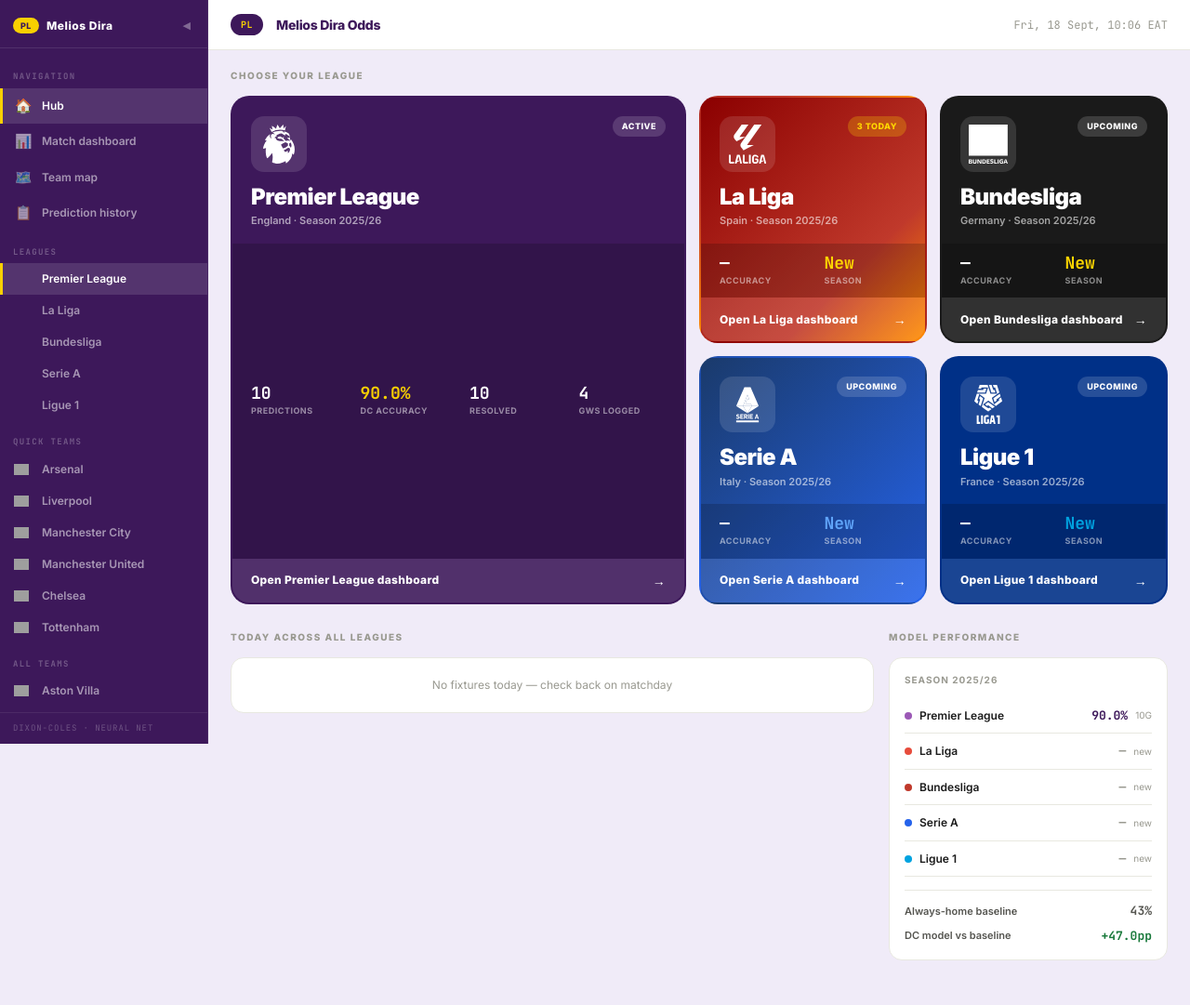
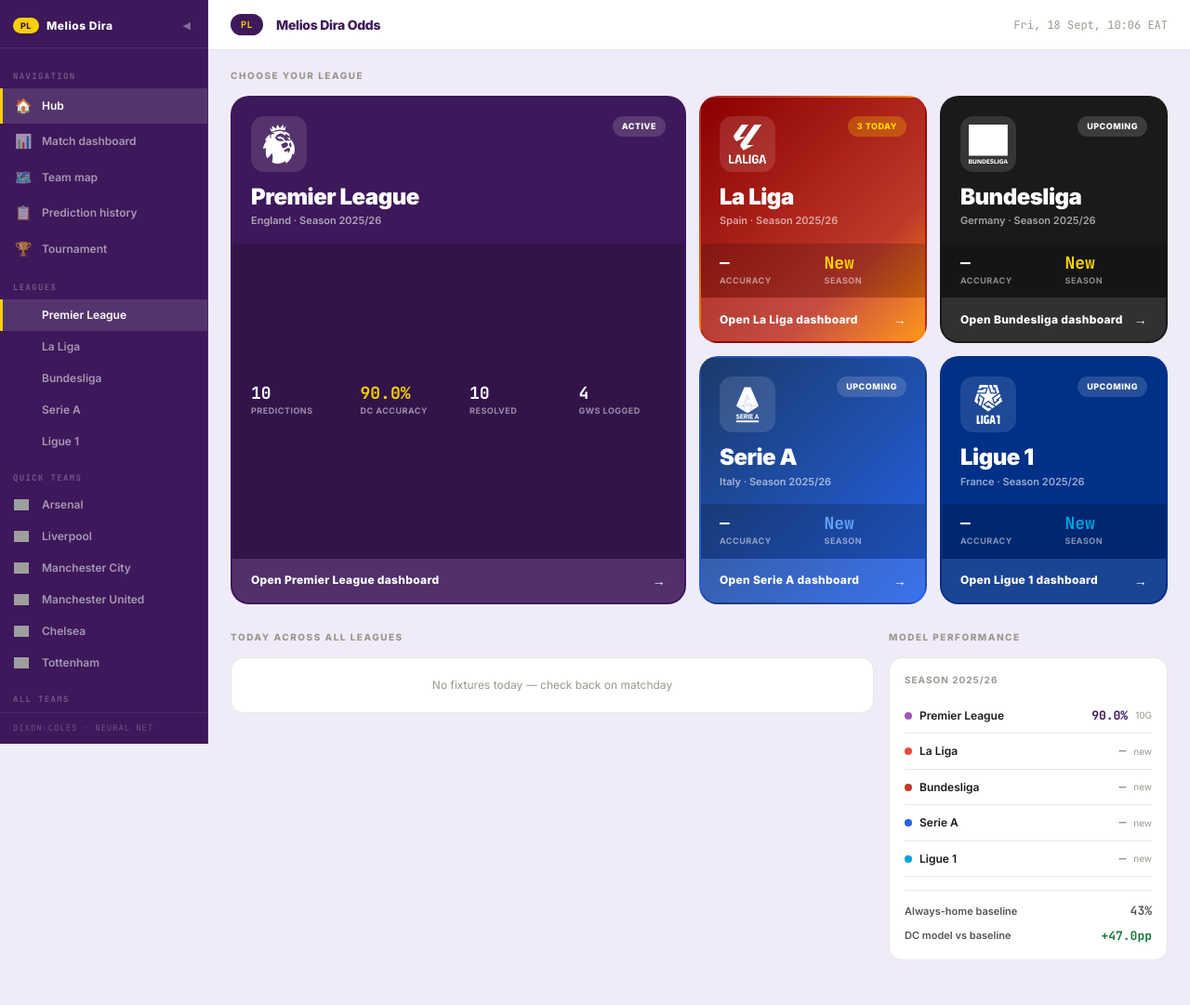
Before and after one commit to rhkhabure/FIFA-WORLDCUP-PREDICTION, a FastAPI app: page / in a window 1280 px wide. Shown: the whole page at 93% size. Run offline with FastAPI, Linux system fonts and the light colour scheme; data comes from the database, SQL or seed files in the repository; data that the repository does not hold is empty; some libraries are stand-ins or nearby versions; grey boxes are pictures that could not be loaded.

Commit message:
tean chabfe

```diff
--- a/v4_web/main.py
+++ b/v4_web/main.py
@@ -903,8 +903,12 @@ async def api_simulate_pl(request: Request):
         return JSONResponse(result)
     except Exception as e:
         return JSONResponse({"error": str(e)}, status_code=500)
+
+
+@app.get("/history", response_class=HTMLResponse)
+async def history_page(request: Request):
     """Prediction history — model accuracy tracker, filterable by league."""
-    from predictions import get_accuracy_stats, get_all_predictions
+    from predictions import get_all_predictions
     from datetime import datetime, timezone
 
     # League filter from query param: ?league=pl / ?league=laliga / (all)
--- a/v4_web/templates/base.html
+++ b/v4_web/templates/base.html
@@ -119,6 +119,7 @@
         <a href="/match"  class="nav-item" data-page="match">   <span class="nav-icon">📊</span><span class="nav-label">Match dashboard</span></a>
         <a href="/teams"  class="nav-item" data-page="teams">   <span class="nav-icon">🗺️</span><span class="nav-label">Team map</span></a>
         <a href="/history"class="nav-item" data-page="history"> <span class="nav-icon">📋</span><span class="nav-label">Prediction history</span></a>
+        <a href="/tournament" class="nav-item" data-page="tournament"><span class="nav-icon">🏆</span><span class="nav-label">Tournament</span></a>
 
         <div class="nav-section-label">Leagues</div>
         {% set leagues_nav = [
```
